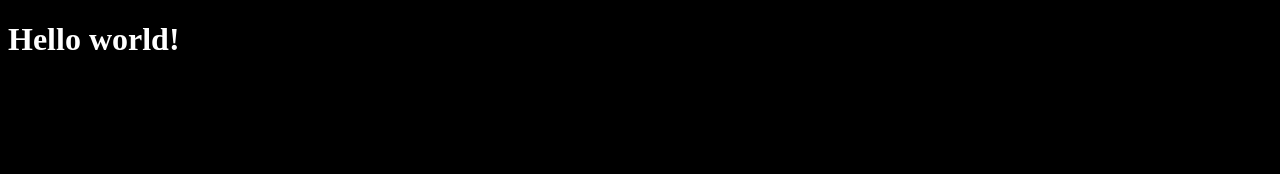
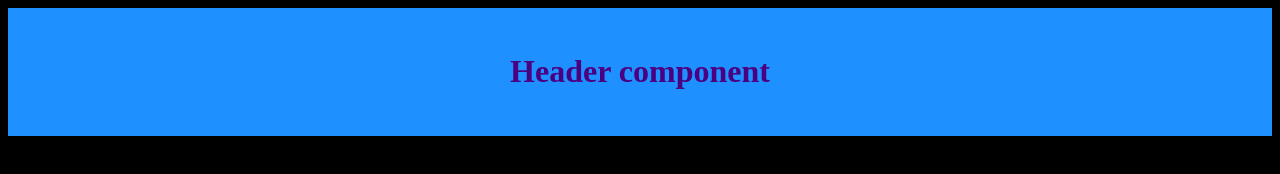
Before and after one commit to Akhrorbek1998/test-folder, a plain HTML site: page index.html in a window 1280 px wide. Drawn offline with Linux system fonts and the light colour scheme.

Commit message:
add header element and header styles

```diff
--- a/index.html
+++ b/index.html
@@ -7,6 +7,8 @@
     <link rel="stylesheet" href="./main.css">
 </head>
 <body>
-    <h1>Hello world!</h1>
+    <header>
+        <h1>Header component</h1>
+    </header>
 </body>
 </html>
--- a/main.css
+++ b/main.css
@@ -2,3 +2,10 @@ body {
     background-color: black;
     color: white;
 }
+
+header {
+    background-color: dodgerblue;
+    color: indigo;
+    padding: 24px;
+    text-align: center;
+}
```
